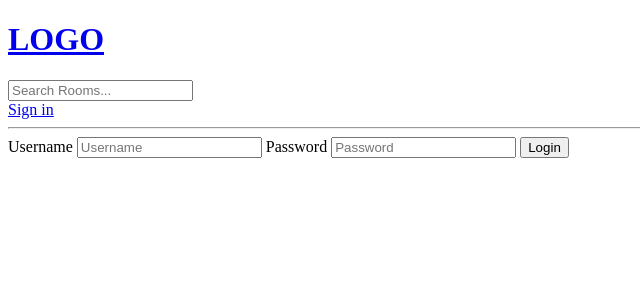
After one commit to philipsteingruber/studybud, a Django app: page /login/ in a window 1280 px wide. The commit adds this page. Shown: the top 300 px of the page, without its empty margins (0-640 px from the left). Run offline with Django 5.2, Linux system fonts and the light colour scheme.

Commit message:
Login/logout and restricted pages.

```diff
--- a/studybud/base/templates/base/home.html
+++ b/studybud/base/templates/base/home.html
@@ -31,8 +31,10 @@
             <div>
                 {% for room in rooms %}
                     <div>
-                        <a href="{% url 'update_room' room.id %}">Edit</a>
-                        <a href="{% url 'delete_room' room.id %}">Delete</a>
+                        {% if request.user.is_authenticated and request.user == room.host %}
+                            <a href="{% url 'update_room' room.id %}">Edit</a>
+                            <a href="{% url 'delete_room' room.id %}">Delete</a>
+                        {% endif %}
                         <span>@{{ room.host.username.capitalize }}</span>
                         <h5>{{ room.id }} -- <a href="{% url 'room' room.id %}">{{ room.name }}</a></h5>
                         <small>{{ room.topic.name }}</small>
--- /dev/null
+++ b/studybud/base/templates/base/login_register.html
@@ -0,0 +1,14 @@
+{% extends 'main.html' %}
+
+{% block content %}
+    <div>
+        <form action="" method="POST">
+            {% csrf_token %}
+            <label for="username">Username</label>
+            <input type="text" name="username" placeholder="Username"/>
+            <label for="submit">Password</label>
+            <input type="password" name="password" placeholder="Password"/>
+            <input type="submit" value="Login"/>
+        </form>
+    </div>
+{% endblock %}
--- a/studybud/base/urls.py
+++ b/studybud/base/urls.py
@@ -3,6 +3,8 @@ from django.urls import path
 from . import views
 
 urlpatterns = [
+    path('login/', views.login_page, name='login'),
+    path('logout/', views.logout_user, name='logout'),
     path('', views.home, name='home'),
     path('room/<str:pk>', views.view_room, name='room'),
     path('create-room/', views.create_room, name='create_room'),
--- a/studybud/base/views.py
+++ b/studybud/base/views.py
@@ -1,10 +1,43 @@
 # Create your views here.
+from django.contrib import messages
+from django.contrib.auth import authenticate, login, logout
+from django.contrib.auth.decorators import login_required
+from django.contrib.auth.models import User
 from django.db.models import Q
 from django.http import HttpRequest, HttpResponse
 from django.shortcuts import render, redirect
 
 from .forms import RoomForm
 from .models import Room, Topic
+
+
+def login_page(request: HttpRequest) -> HttpResponse:
+    if request.user.is_authenticated:
+        return redirect('home')
+
+    if request.method == 'POST':
+        username = request.POST.get('username')
+        password = request.POST.get('password')
+
+        try:
+            user = User.objects.get(username=username)
+        except:
+            messages.error(request, 'Username or password is incorrect.')
+
+        user = authenticate(request, username=username, password=password)
+        if user is not None:
+            login(request, user)
+            return redirect('home')
+        else:
+            messages.error(request, 'Username or password is incorrect.')
+
+    context = {}
+    return render(request, 'base/login_register.html', context)
+
+
+def logout_user(request: HttpRequest) -> HttpResponse:
+    logout(request)
+    return redirect('home')
 
 
 def home(request: HttpRequest) -> HttpResponse:
@@ -28,6 +61,7 @@ def view_room(request: HttpRequest, pk: str) -> HttpResponse:
     return render(request, 'base/room.html', context)
 
 
+@login_required(login_url='login')
 def create_room(request: HttpRequest) -> HttpResponse:
     form = RoomForm()
     if request.method == 'POST':
@@ -40,9 +74,13 @@ def create_room(request: HttpRequest) -> HttpResponse:
     return render(request, 'base/room_form.html', context)
 
 
+@login_required(login_url='login')
 def update_room(request: HttpRequest, pk: str) -> HttpResponse:
     room = Room.objects.get(id=pk)
     form = RoomForm(instance=room)
+
+    if request.user != room.host:
+        return HttpResponse('You are not allowed to edit this room.')
 
     if request.method == 'POST':
         form = RoomForm(request.POST, instance=room)
@@ -54,8 +92,13 @@ def update_room(request: HttpRequest, pk: str) -> HttpResponse:
     return render(request, 'base/room_form.html', context)
 
 
+@login_required(login_url='login')
 def delete_room(request: HttpRequest, pk: str) -> HttpResponse:
     room = Room.objects.get(id=pk)
+
+    if request.user != room.host:
+        return HttpResponse('You are not allowed to edit this room.')
+
     if request.method == 'POST':
         room.delete()
         return redirect('home')
--- a/studybud/templates/main.html
+++ b/studybud/templates/main.html
@@ -9,6 +9,13 @@
 </head>
 <body>
 {% include 'navbar.html' %}
+{% if messages %}
+    <ul class="messages">
+        {% for message in messages %}
+            <li>{{ message }}</li>
+        {% endfor %}
+    </ul>
+{% endif %}
 {% block content %}
 
 {% endblock %}
--- a/studybud/templates/navbar.html
+++ b/studybud/templates/navbar.html
@@ -2,4 +2,10 @@
 <form action="{% url 'home' %}" method="GET">
     <input type="text" name="q" placeholder="Search Rooms..."/>
 </form>
+{% if request.user.is_authenticated %}
+    <a href='{% url 'logout' %}'>Sign out</a>
+{% else %}
+    <a href='{% url 'login' %}'>Sign in</a>
+{% endif %}
+
 <hr>
```
